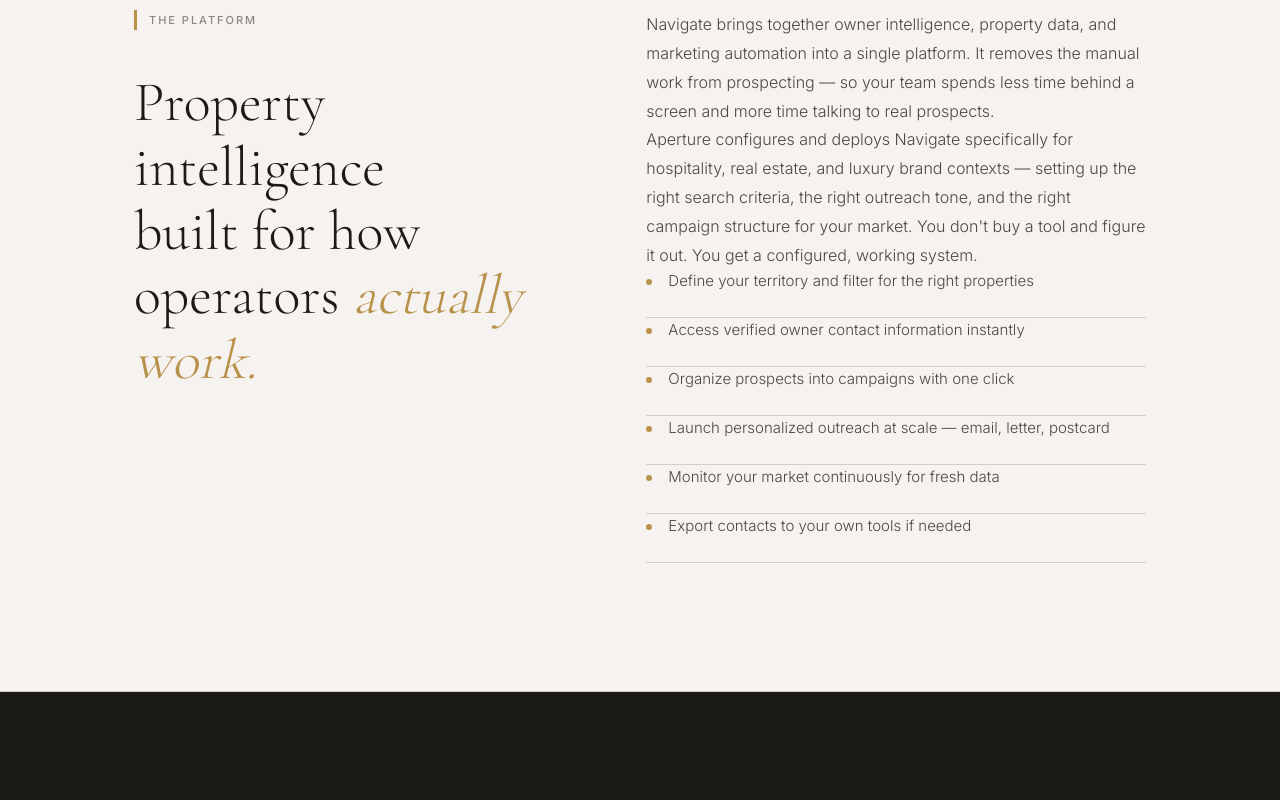
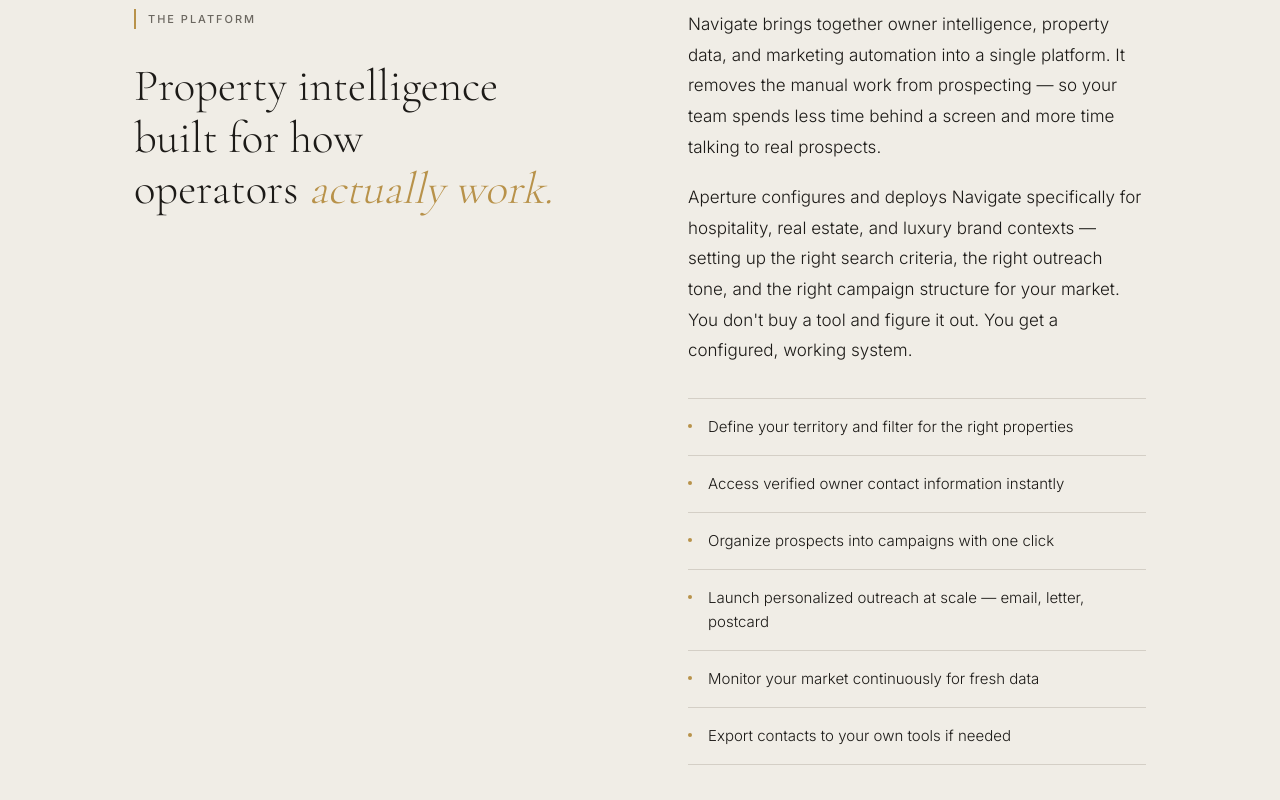
Before and after one commit to letsnavigatebmw/aperture-hospitality, a Next.js app: page /data-intelligence in a window 1280 px wide. Shown: the part 1700-2500 px from the top of the page. Built offline with nearby package versions, Linux system fonts and the light colour scheme.

Commit message:
Update 'What Is Navigate' section with exact layout: light background, clean two-column design

```diff
--- a/app/data-intelligence/page.tsx
+++ b/app/data-intelligence/page.tsx
@@ -123,30 +123,74 @@ export default function DataIntelligencePage() {
         </div>
       </section>
 
-      {/* WHAT IS NAVIGATE */}
-      <section id="what-is-navigate" style={{ padding: 'clamp(5rem, 10vw, 9rem) 0', background: '#F5F2EF', borderTop: '1px solid #D4CFC6', borderBottom: '1px solid #D4CFC6' }}>
+      {/* WHAT IS NAVIGATE SECTION */}
+      <section style={{
+        padding: 'clamp(5rem, 10vw, 9rem) 0',
+        borderBottom: '1px solid #D4CFC6',
+        background: '#F0EDE6',
+      }}>
         <div style={{ maxWidth: '1140px', margin: '0 auto', padding: '0 clamp(1.5rem, 5vw, 4rem)' }}>
-          <div style={{ display: 'grid', gridTemplateColumns: '1fr 1.2fr', gap: '6rem', alignItems: 'flex-start' }}>
-            {/* Left Column */}
+          <div style={{
+            display: 'grid',
+            gridTemplateColumns: '1fr 1fr',
+            gap: '6rem',
+            alignItems: 'start',
+          }}>
+
+            {/* LEFT: label + heading */}
             <div>
-              <div style={{ display: 'flex', alignItems: 'center', gap: '0.75rem', marginBottom: '2.5rem' }}>
-                <span style={{ width: '3px', height: '1.25rem', background: '#B8924A' }}></span>
-                <span style={{ fontSize: '0.6875rem', fontWeight: 500, letterSpacing: '0.18em', textTransform: 'uppercase', color: '#8B8680' }}>The Platform</span>
+
+              {/* Section label */}
+              <div style={{
+                display: 'flex', alignItems: 'center', gap: '0.75rem',
+                marginBottom: '2rem',
+              }}>
+                <div style={{ width: '2px', height: '1.25rem', background: '#B8924A', flexShrink: 0 }}></div>
+                <span style={{
+                  fontFamily: "'Inter', sans-serif",
+                  fontSize: '0.6875rem', fontWeight: 500,
+                  letterSpacing: '0.18em', textTransform: 'uppercase',
+                  color: '#6B6760',
+                }}>The Platform</span>
               </div>
-              <h2 style={{ fontFamily: "'Cormorant Garamond', Georgia, serif", fontSize: 'clamp(2.75rem, 5vw, 3.5rem)', fontWeight: 300, lineHeight: 1.15, color: '#1C1A17', margin: 0 }}>
-                Property<br/>intelligence<br/>built for how<br/>operators <em style={{ fontStyle: 'italic', color: '#B8924A' }}>actually<br/>work.</em>
+
+              {/* Heading */}
+              <h2 style={{
+                fontFamily: "'Cormorant Garamond', Georgia, serif",
+                fontSize: 'clamp(2.25rem, 3.5vw, 3.25rem)',
+                fontWeight: 300, lineHeight: 1.15,
+                color: '#1C1A17',
+              }}>
+                Property intelligence<br/>built for how<br/>operators <em style={{ fontStyle: 'italic', color: '#B8924A' }}>actually work.</em>
               </h2>
+
             </div>
 
-            {/* Right Column */}
+            {/* RIGHT: paragraphs + bullet list */}
             <div>
-              <p style={{ fontSize: '1rem', fontWeight: 300, lineHeight: 1.8, color: '#4A4844', marginBottom: '2rem', margin: 0, marginBottom: '2rem' }}>
+
+              {/* Paragraph 1 */}
+              <p style={{
+                fontFamily: "'Inter', sans-serif",
+                fontSize: '1.0625rem', fontWeight: 300,
+                lineHeight: 1.8, color: '#1C1A17',
+                marginBottom: '1.25rem',
+              }}>
                 Navigate brings together owner intelligence, property data, and marketing automation into a single platform. It removes the manual work from prospecting — so your team spends less time behind a screen and more time talking to real prospects.
               </p>
-              <p style={{ fontSize: '1rem', fontWeight: 300, lineHeight: 1.8, color: '#4A4844', marginBottom: '2.5rem', margin: 0, marginBottom: '2.5rem' }}>
+
+              {/* Paragraph 2 */}
+              <p style={{
+                fontFamily: "'Inter', sans-serif",
+                fontSize: '1.0625rem', fontWeight: 300,
+                lineHeight: 1.8, color: '#1C1A17',
+                marginBottom: '2rem',
+              }}>
                 Aperture configures and deploys Navigate specifically for hospitality, real estate, and luxury brand contexts — setting up the right search criteria, the right outreach tone, and the right campaign structure for your market. You don't buy a tool and figure it out. You get a configured, working system.
               </p>
-              <ul style={{ listStyle: 'none', margin: 0, padding: 0 }}>
+
+              {/* Bullet list */}
+              <ul style={{ listStyle: 'none', borderTop: '1px solid #D4CFC6', margin: 0, padding: 0 }}>
                 {[
                   'Define your territory and filter for the right properties',
                   'Access verified owner contact information instantly',
@@ -155,13 +199,20 @@ export default function DataIntelligencePage() {
                   'Monitor your market continuously for fresh data',
                   'Export contacts to your own tools if needed'
                 ].map((item, i) => (
-                  <li key={i} style={{ display: 'flex', alignItems: 'flex-start', gap: '1rem', paddingBottom: '1.5rem', borderBottom: '1px solid #D4CFC6', fontSize: '0.9375rem', fontWeight: 300, color: '#4A4844', lineHeight: 1.6 }}>
-                    <span style={{ width: '6px', height: '6px', background: '#B8924A', borderRadius: '50%', flexShrink: 0, marginTop: '0.6rem' }}></span>
-                    <span>{item}</span>
+                  <li key={i} style={{
+                    display: 'flex', alignItems: 'flex-start', gap: '1rem',
+                    padding: '1rem 0', borderBottom: '1px solid #D4CFC6',
+                    fontFamily: "'Inter', sans-serif",
+                    fontSize: '0.9375rem', fontWeight: 300,
+                    lineHeight: 1.6, color: '#1C1A17',
+                  }}>
+                    <span style={{ width: '4px', height: '4px', background: '#B8924A', borderRadius: '50%', flexShrink: 0, marginTop: '0.6rem', display: 'block' }}></span>
+                    {item}
                   </li>
                 ))}
               </ul>
             </div>
+
           </div>
         </div>
       </section>
```
